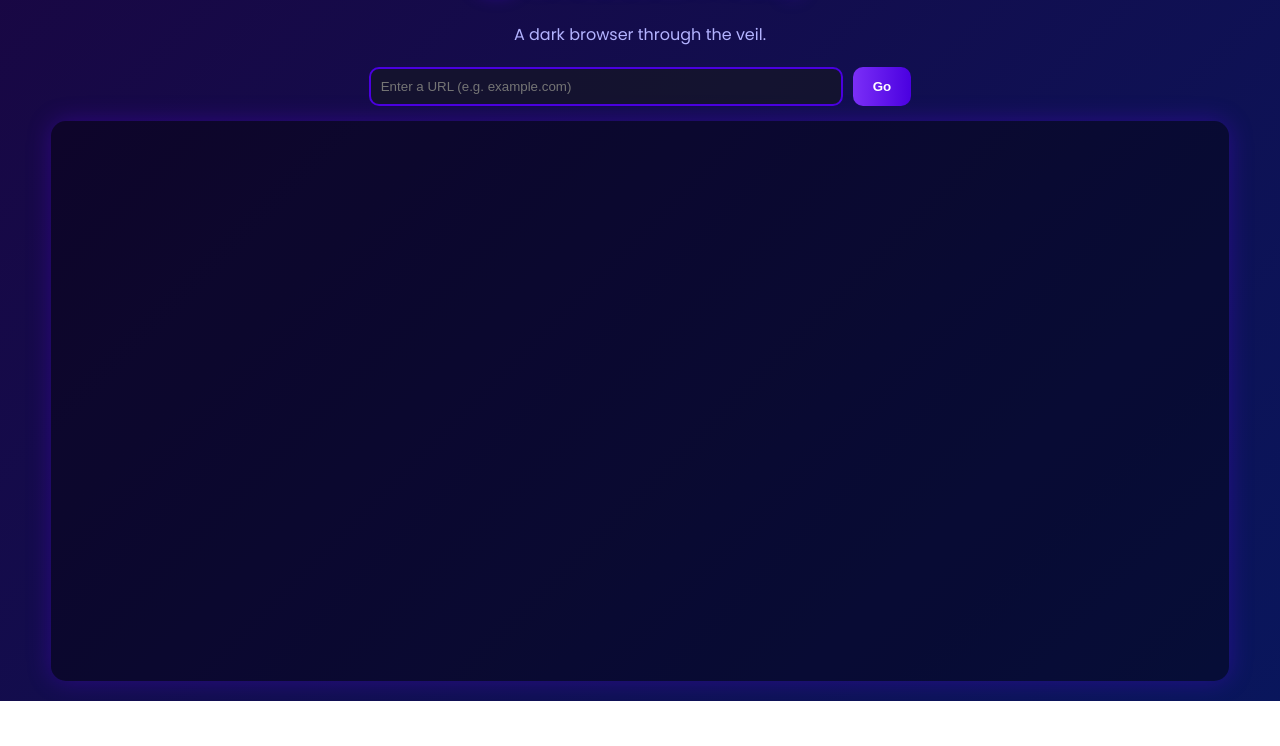
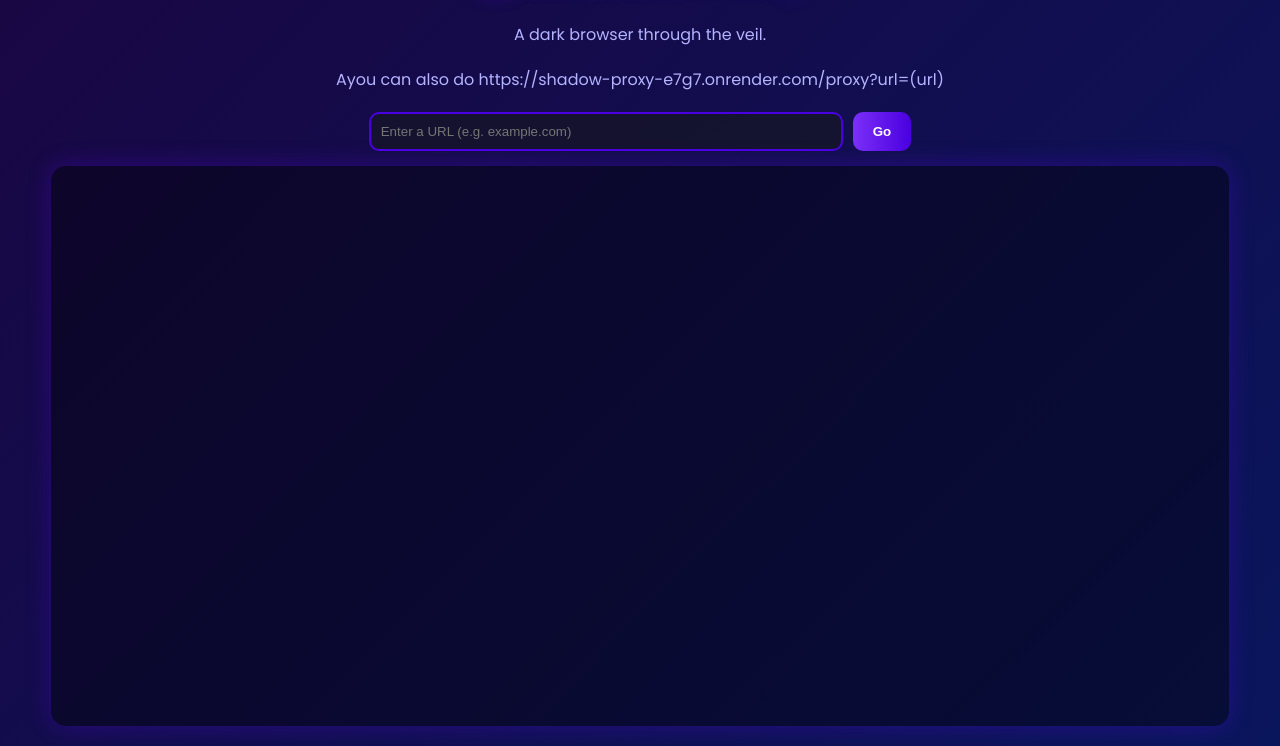
Before and after one commit to HitBoyXx23-dev/shadow-proxy, a website: page public/index.html in a window 1280 px wide. Shown: the part 106-852 px from the top of the page. Before the commit the page ends 807 px from the top, so only its background shows below. Drawn offline with Linux system fonts and the light colour scheme.

Commit message:
Update index.html

```diff
--- a/public/index.html
+++ b/public/index.html
@@ -10,6 +10,7 @@
   <div class="container">
     <h1 class="title">🌑 Shadow Proxy</h1>
     <p class="tagline">A dark browser through the veil.</p>
+    <p class="tagline">Ayou can also do https://shadow-proxy-e7g7.onrender.com/proxy?url=(url)</p>
 
     <form id="proxyForm" class="address-bar">
       <input type="text" id="urlInput" placeholder="Enter a URL (e.g. example.com)" />
```
